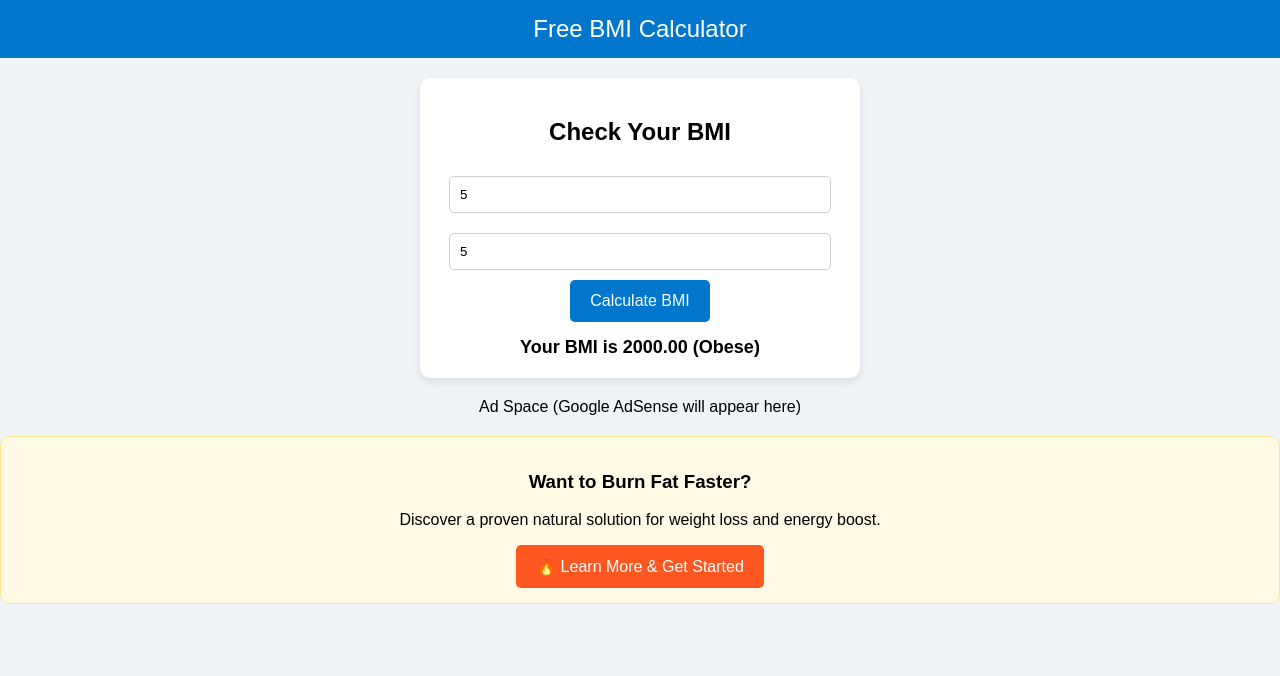
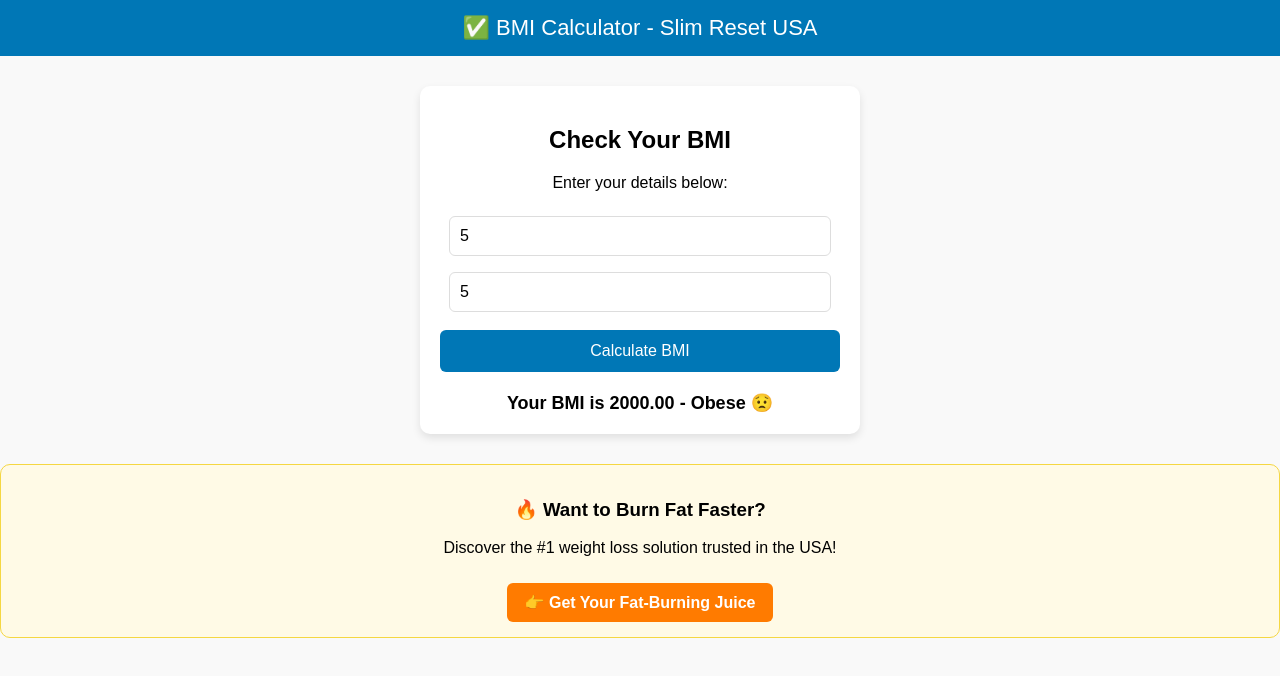
Before and after one commit to madhukan263-eng/bmi-calculator, a plain HTML site: page index.html in a window 1280 px wide. Both pictures are taken after typing "5", "5" into the empty fields and a click on the button "Calculate BMI". Drawn offline with Linux system fonts and the light colour scheme.

Commit message:
Update index.html

```diff
--- a/index.html
+++ b/index.html
@@ -4,116 +4,117 @@
   <meta charset="UTF-8">
   <meta name="viewport" content="width=device-width, initial-scale=1.0">
   <title>BMI Calculator - Slim Reset</title>
+
+  <!-- ✅ Google AdSense Verification Meta Tag -->
+  <meta name="google-adsense-account" content="ca-pub-1234567890123456">
+
   <style>
     body {
       font-family: Arial, sans-serif;
-      background: #f0f4f8;
+      background: #f9f9f9;
       margin: 0;
       padding: 0;
       text-align: center;
     }
     header {
-      background: #0077cc;
+      background: #0077b6;
       color: white;
       padding: 15px;
-      font-size: 24px;
+      font-size: 22px;
     }
     .container {
+      margin: 30px auto;
+      padding: 20px;
+      max-width: 400px;
       background: white;
-      margin: 20px auto;
-      padding: 20px;
       border-radius: 10px;
-      max-width: 400px;
-      box-shadow: 0 4px 8px rgba(0,0,0,0.1);
+      box-shadow: 0px 4px 8px rgba(0,0,0,0.1);
     }
     input {
       width: 90%;
       padding: 10px;
-      margin: 10px 0;
-      border-radius: 5px;
-      border: 1px solid #ccc;
+      margin: 8px 0;
+      border: 1px solid #ddd;
+      border-radius: 6px;
+      font-size: 16px;
     }
     button {
-      padding: 12px 20px;
-      background: #0077cc;
+      background: #0077b6;
+      color: white;
       border: none;
-      color: white;
+      padding: 12px;
       font-size: 16px;
-      border-radius: 5px;
+      border-radius: 6px;
       cursor: pointer;
+      width: 100%;
+      margin-top: 10px;
     }
     button:hover {
-      background: #005fa3;
+      background: #005f87;
     }
-    #result {
-      margin-top: 15px;
+    .result {
+      margin-top: 20px;
+      font-size: 18px;
       font-weight: bold;
-      font-size: 18px;
-    }
-    .ads {
-      margin: 20px 0;
     }
     .affiliate {
-      margin-top: 20px;
+      margin-top: 25px;
+      padding: 15px;
       background: #fffae6;
-      padding: 15px;
+      border: 1px solid #f5d742;
       border-radius: 10px;
-      border: 1px solid #ffe58f;
     }
-    .affiliate button {
-      background: #ff5722;
+    .affiliate a {
+      display: inline-block;
+      margin-top: 10px;
+      background: #ff7b00;
+      color: white;
+      padding: 10px 18px;
+      text-decoration: none;
+      border-radius: 6px;
+      font-weight: bold;
     }
-    .affiliate button:hover {
-      background: #e64a19;
+    .affiliate a:hover {
+      background: #cc6500;
     }
   </style>
 </head>
 <body>
-  <header>Free BMI Calculator</header>
+
+  <header>✅ BMI Calculator - Slim Reset USA</header>
 
   <div class="container">
     <h2>Check Your BMI</h2>
-    <input type="number" id="weight" placeholder="Enter weight (kg)">
-    <input type="number" id="height" placeholder="Enter height (cm)">
+    <p>Enter your details below:</p>
+    <input type="number" id="weight" placeholder="Weight (kg)">
+    <input type="number" id="height" placeholder="Height (cm)">
     <button onclick="calculateBMI()">Calculate BMI</button>
-    <div id="result"></div>
+    <div class="result" id="result"></div>
   </div>
 
-  <!-- Google AdSense Placeholder -->
-  <div class="ads">
-    <p>Ad Space (Google AdSense will appear here)</p>
-    <!-- Replace this with your AdSense code -->
-    <!-- Example:
-    <script async src="https://pagead2.googlesyndication.com/pagead/js/adsbygoogle.js?client=ca-pub-XXXX"
-     crossorigin="anonymous"></script>
-    -->
-  </div>
-
-  <!-- Affiliate Promotion Section -->
   <div class="affiliate">
-    <h3>Want to Burn Fat Faster?</h3>
-    <p>Discover a proven natural solution for weight loss and energy boost.</p>
-    <a href="https://2b149bh2lge4apdjoc74s-6w9d.hop.clickbank.net" target="_blank">
-      <button>🔥 Learn More & Get Started</button>
-    </a>
+    <h3>🔥 Want to Burn Fat Faster?</h3>
+    <p>Discover the #1 weight loss solution trusted in the USA!</p>
+    <a href="https://2b149bh2lge4apdjoc74s-6w9d.hop.clickbank.net" target="_blank">👉 Get Your Fat-Burning Juice</a>
   </div>
 
   <script>
     function calculateBMI() {
-      const weight = document.getElementById('weight').value;
-      const height = document.getElementById('height').value / 100; // convert cm to meters
-      if (weight && height) {
-        const bmi = (weight / (height * height)).toFixed(2);
-        let status = '';
-        if (bmi < 18.5) status = 'Underweight';
-        else if (bmi >= 18.5 && bmi < 24.9) status = 'Normal weight';
-        else if (bmi >= 25 && bmi < 29.9) status = 'Overweight';
-        else status = 'Obese';
+      let weight = document.getElementById("weight").value;
+      let height = document.getElementById("height").value;
 
-        document.getElementById('result').innerHTML =
-          `Your BMI is <strong>${bmi}</strong> (${status})`;
+      if (weight > 0 && height > 0) {
+        let bmi = weight / ((height / 100) * (height / 100));
+        let result = "Your BMI is " + bmi.toFixed(2) + " - ";
+
+        if (bmi < 18.5) result += "Underweight 😟";
+        else if (bmi < 24.9) result += "Normal Weight 😊";
+        else if (bmi < 29.9) result += "Overweight 😐";
+        else result += "Obese 😟";
+
+        document.getElementById("result").innerHTML = result;
       } else {
-        document.getElementById('result').innerHTML = 'Please enter valid values!';
+        document.getElementById("result").innerHTML = "⚠️ Please enter valid weight and height!";
       }
     }
   </script>
```
